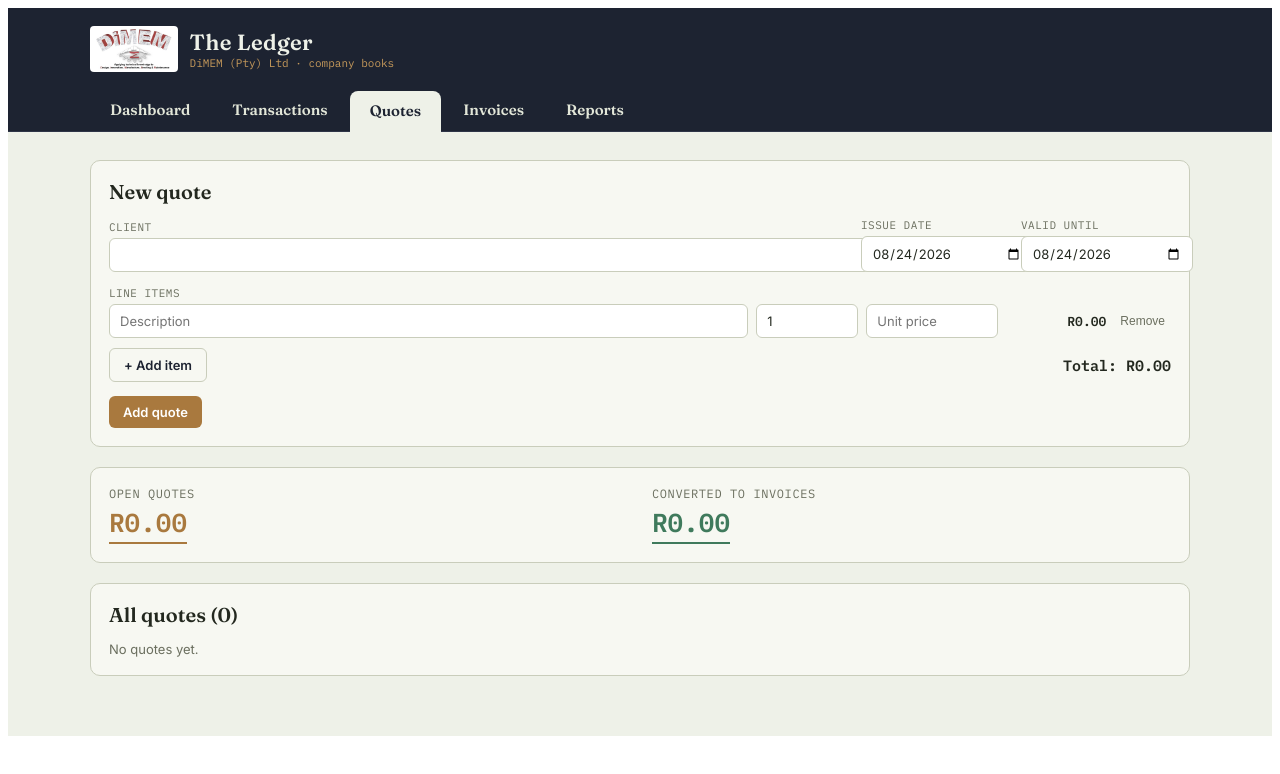
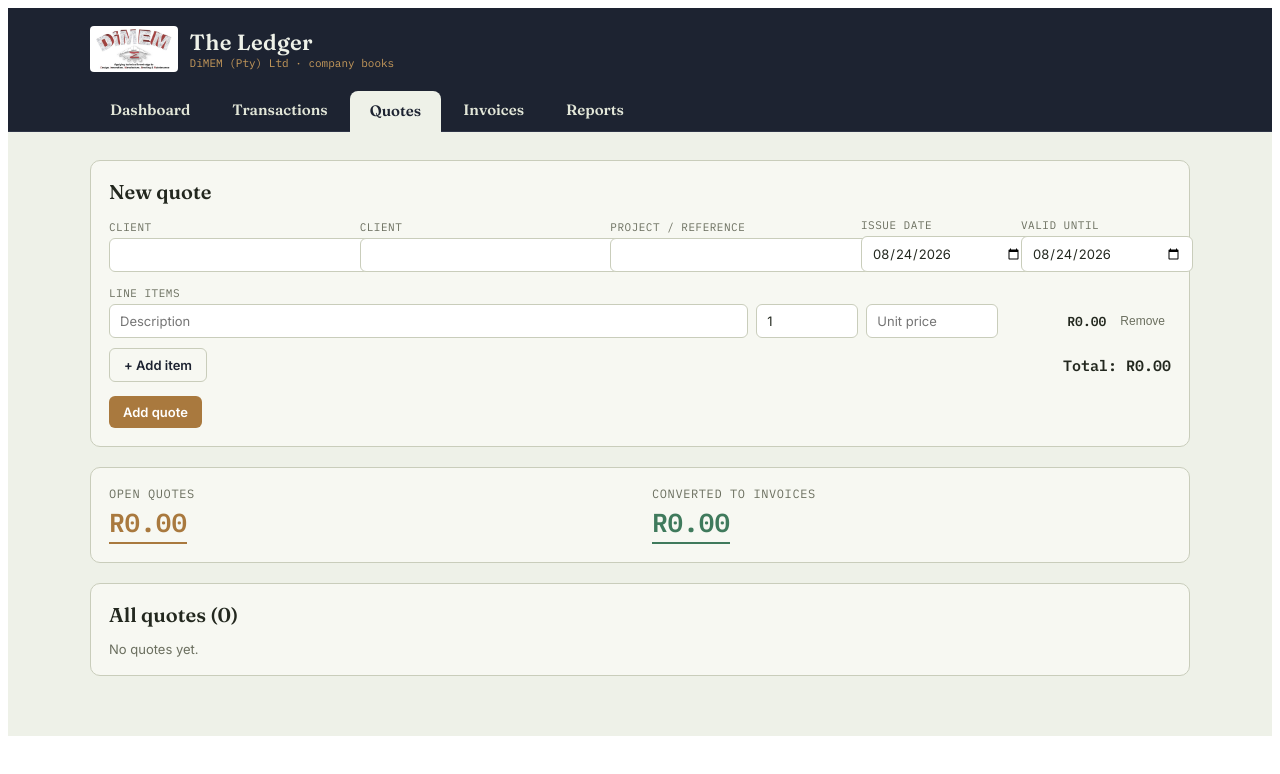
Before and after one commit to infodimem-droid/dimem-finance-app, a React (Vite) app: page / in a window 1280 px wide. Both pictures are taken after a click on the button "Quotes". Shown: the top 774 px of the page. Built offline with nearby package versions, Linux system fonts and the light colour scheme.

Commit message:
Add project/reference field to quotes and invoices

```diff
--- a/src/FinanceLedger.jsx
+++ b/src/FinanceLedger.jsx
@@ -437,6 +437,7 @@ function InvoiceDoc({ invoice }) {
         <div>
           <div style={{ fontSize: 10, color: COLORS.textMute, textTransform: "uppercase" }}>Billed to</div>
           <div style={{ fontSize: 14, fontWeight: 600 }}>{invoice.client}</div>
+          {invoice.project && <div style={{ fontSize: 11, color: COLORS.textMute, marginTop: 2 }}>{invoice.project}</div>}
         </div>
         <div style={{ textAlign: "right" }}>
           <div style={{ fontSize: 11 }}><span style={{ color: COLORS.textMute }}>Issued: </span><span className="ledger-mono">{invoice.issueDate}</span></div>
@@ -467,6 +468,7 @@ function QuoteDoc({ quote }) {
         <div>
           <div style={{ fontSize: 10, color: COLORS.textMute, textTransform: "uppercase" }}>Prepared for</div>
           <div style={{ fontSize: 14, fontWeight: 600 }}>{quote.client}</div>
+          {quote.project && <div style={{ fontSize: 11, color: COLORS.textMute, marginTop: 2 }}>{quote.project}</div>}
         </div>
         <div style={{ textAlign: "right" }}>
           <div style={{ fontSize: 11 }}><span style={{ color: COLORS.textMute }}>Date: </span><span className="ledger-mono">{quote.issueDate}</span></div>
@@ -904,18 +906,18 @@ function Label({ children }) {
 
 // ---------- Invoices Tab ----------
 function InvoicesTab({ invoices, addInvoice, updateInvoice, updateInvoiceStatus, deleteInvoice, onPrint }) {
-    const [form, setForm] = useState({ client: "", issueDate: todayISO(), dueDate: todayISO(), status: "unpaid" });
+  const [form, setForm] = useState({ client: "", project: "", issueDate: todayISO(), dueDate: todayISO(), status: "unpaid" });
   const [items, setItems] = useState([{ id: uid(), description: "", quantity: 1, unitPrice: "" }]);
   const [editingId, setEditingId] = useState(null);
 
   function startEdit(inv) {
     setEditingId(inv.id);
-    setForm({ client: inv.client, issueDate: inv.issueDate, dueDate: inv.dueDate, status: inv.status });
+    setForm({ client: inv.client, project: inv.project || "", issueDate: inv.issueDate, dueDate: inv.dueDate, status: inv.status });
     setItems(inv.items && inv.items.length > 0 ? inv.items : [{ id: uid(), description: "", quantity: 1, unitPrice: "" }]);
   }
    function cancelEdit() {
     setEditingId(null);
-    setForm({ client: "", issueDate: todayISO(), dueDate: todayISO(), status: "unpaid" });
+    setForm({ client: "", project: "", issueDate: todayISO(), dueDate: todayISO(), status: "unpaid" });
     setItems([{ id: uid(), description: "", quantity: 1, unitPrice: "" }]);
   }
   function submit(e) {
@@ -928,7 +930,7 @@ function InvoicesTab({ invoices, addInvoice, updateInvoice, updateInvoiceStatus,
     } else {
       addInvoice({ ...form, items, amount: amt });
     }
-    setForm({ client: "", issueDate: todayISO(), dueDate: todayISO(), status: "unpaid" });
+    setForm({ client: "", project: "", issueDate: todayISO(), dueDate: todayISO(), status: "unpaid" });
     setItems([{ id: uid(), description: "", quantity: 1, unitPrice: "" }]);
   }
   const now = new Date();
@@ -979,7 +981,7 @@ function InvoicesTab({ invoices, addInvoice, updateInvoice, updateInvoiceStatus,
             <table className="ledger-table" style={{ width: "100%", borderCollapse: "collapse", fontSize: 13 }}>
               <thead>
                 <tr className="ledger-row-line">
-                  {["Client", "Issued", "Due", "Amount", "Status", ""].map(h => (
+                  {["Client", "Project", "Issued", "Due", "Amount", "Status", ""].map(h => (
                     <th key={h} style={{ textAlign: h === "Amount" ? "right" : "left", padding: "6px", color: COLORS.textMute, fontWeight: 600, fontSize: 12, textTransform: "uppercase", letterSpacing: 0.4 }}>{h}</th>
                   ))}
                 </tr>
@@ -990,6 +992,7 @@ function InvoicesTab({ invoices, addInvoice, updateInvoice, updateInvoiceStatus,
                   return (
                     <tr key={i.id} className="ledger-row-line">
                       <td style={{ padding: "8px 6px" }}>{i.client}</td>
+                      <td style={{ padding: "8px 6px" }}>{i.project || "—"}</td>
                       <td style={{ padding: "8px 6px" }} className="ledger-mono">{i.issueDate}</td>
                       <td style={{ padding: "8px 6px" }} className="ledger-mono">{i.dueDate}</td>
                       <td style={{ padding: "8px 6px", textAlign: "right", fontWeight: 600 }} className="ledger-mono">{fmtMoney(i.amount)}</td>
@@ -1023,13 +1026,13 @@ function InvoicesTab({ invoices, addInvoice, updateInvoice, updateInvoiceStatus,
 }
 // ---------- Quotes Tab ----------
 function QuotesTab({ quotes, addQuote, updateQuote, updateQuoteStatus, deleteQuote, convertQuoteToInvoice, onPrint }) {
-  const [form, setForm] = useState({ client: "", issueDate: todayISO(), validUntil: todayISO(), status: "draft" });
+  const [form, setForm] = useState({ client: "", project: "", issueDate: todayISO(), validUntil: todayISO(), status: "draft" });
   const [items, setItems] = useState([{ id: uid(), description: "", quantity: 1, unitPrice: "" }]);
   const [editingId, setEditingId] = useState(null);
 
   function startEdit(q) {
     setEditingId(q.id);
-    setForm({ client: q.client, issueDate: q.issueDate, validUntil: q.validUntil, status: q.status });
+    setForm({ client: q.client, project: q.project || "", issueDate: q.issueDate, validUntil: q.validUntil, status: q.status });
     setItems(q.items && q.items.length > 0 ? q.items : [{ id: uid(), description: "", quantity: 1, unitPrice: "" }]);
   }
   function cancelEdit() {
@@ -1048,7 +1051,7 @@ function QuotesTab({ quotes, addQuote, updateQuote, updateQuoteStatus, deleteQuo
     } else {
       addQuote({ ...form, items, amount: amt });
     }
-    setForm({ client: "", issueDate: todayISO(), validUntil: todayISO(), status: "draft" });
+    setForm({ client: "", project: "", issueDate: todayISO(), validUntil: todayISO(), status: "draft" });
     setItems([{ id: uid(), description: "", quantity: 1, unitPrice: "" }]);
   }
   const sorted = [...quotes].sort((a, b) => new Date(b.issueDate) - new Date(a.issueDate));
@@ -1072,6 +1075,14 @@ function QuotesTab({ quotes, addQuote, updateQuote, updateQuoteStatus, deleteQuo
             <div style={{ flex: "1 1 180px", minWidth: 150 }}>
               <Label>Client</Label>
               <input className="ledger-input" type="text" value={form.client} onChange={e => setForm({ ...form, client: e.target.value })} style={inputStyle} required />
+            </div>
+            <div style={{ flex: "1 1 180px", minWidth: 150 }}>
+              <Label>Client</Label>
+              <input className="ledger-input" type="text" value={form.client} onChange={e => setForm({ ...form, client: e.target.value })} style={inputStyle} required />
+            </div>
+            <div style={{ flex: "1 1 180px", minWidth: 150 }}>
+              <Label>Project / Reference</Label>
+              <input className="ledger-input" type="text" value={form.project} onChange={e => setForm({ ...form, project: e.target.value })} style={inputStyle} />
             </div>
             <div style={{ width: 150 }}>
               <Label>Issue date</Label>
@@ -1106,7 +1117,7 @@ function QuotesTab({ quotes, addQuote, updateQuote, updateQuoteStatus, deleteQuo
             <table className="ledger-table" style={{ width: "100%", borderCollapse: "collapse", fontSize: 13 }}>
               <thead>
                 <tr className="ledger-row-line">
-                  {["Client", "Issued", "Valid until", "Amount", "Status", ""].map(h => (
+                  {["Client", "Project", "Issued", "Valid until", "Amount", "Status", ""].map(h => (
                     <th key={h} style={{ textAlign: h === "Amount" ? "right" : "left", padding: "6px", color: COLORS.textMute, fontWeight: 600, fontSize: 12, textTransform: "uppercase", letterSpacing: 0.4 }}>{h}</th>
                   ))}
                 </tr>
@@ -1117,6 +1128,7 @@ function QuotesTab({ quotes, addQuote, updateQuote, updateQuoteStatus, deleteQuo
                   return (
                     <tr key={q.id} className="ledger-row-line">
                       <td style={{ padding: "8px 6px" }}>{q.client}</td>
+                      <td style={{ padding: "8px 6px" }}>{q.project || "—"}</td>
                       <td style={{ padding: "8px 6px" }} className="ledger-mono">{q.issueDate}</td>
                       <td style={{ padding: "8px 6px" }} className="ledger-mono">{q.validUntil}</td>
                       <td style={{ padding: "8px 6px", textAlign: "right", fontWeight: 600 }} className="ledger-mono">{fmtMoney(q.amount)}</td>
```
